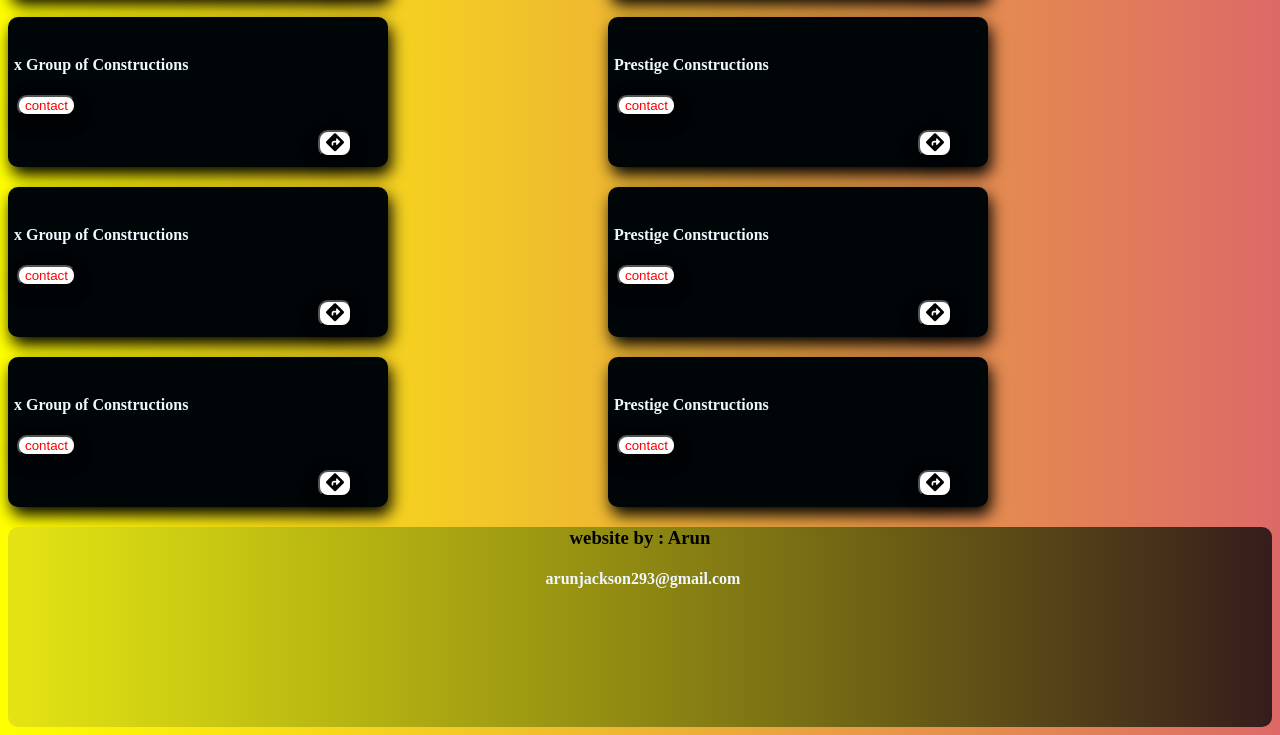
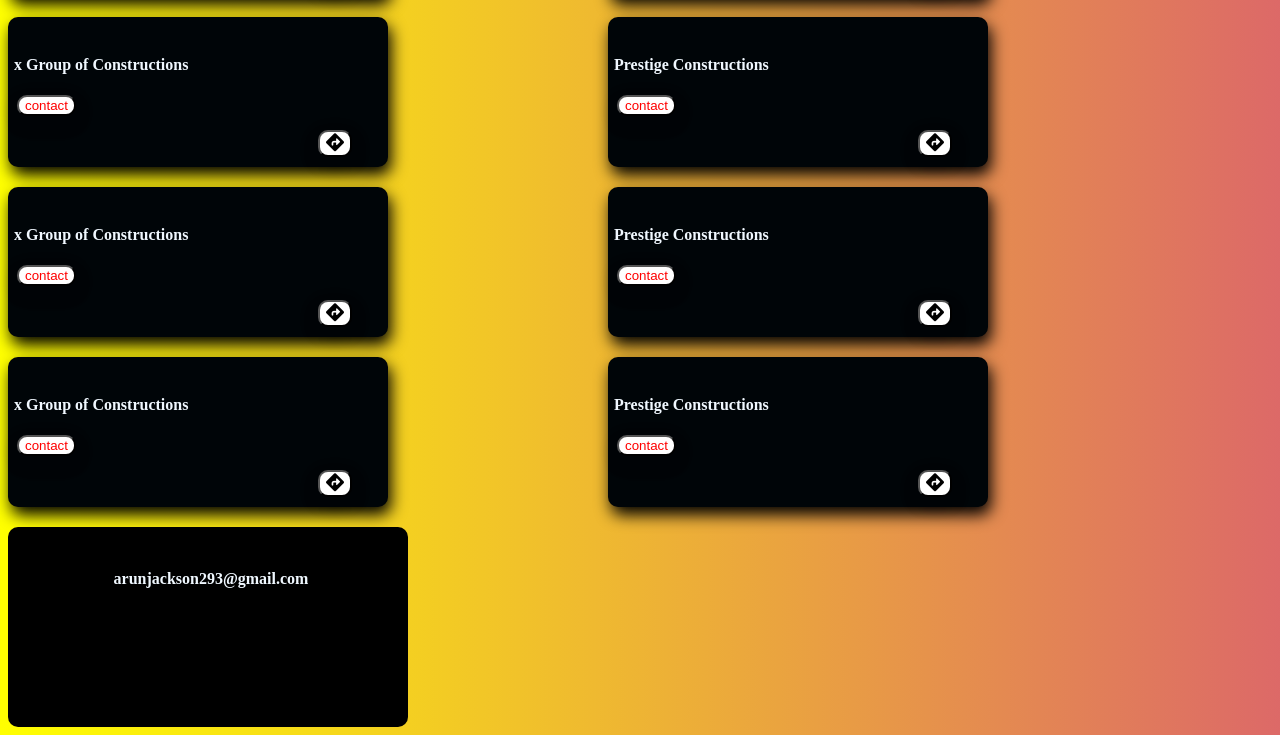
Before and after one commit to arunjackson/BobTheBuilder, a plain HTML site: page index.html in a window 1280 px wide. Shown: the part 1727-2462 px from the top of the page. Drawn offline with Linux system fonts and the light colour scheme.

Commit message:
Update simpleselector.css

```diff
--- a/simpleselector.css
+++ b/simpleselector.css
@@ -114,6 +114,7 @@
 {
    margin-top: 20px;
    height: 200px;
+   width:400px;
  border-radius: 10px;
-   background-image: linear-gradient(to right, rgb(228, 228, 20), rgba(7, 7, 7, 0.784));
+   background-color:black;
 }
```
